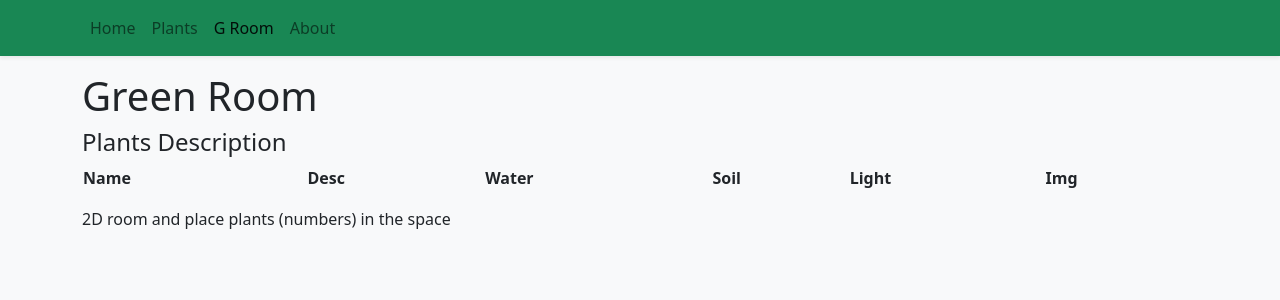
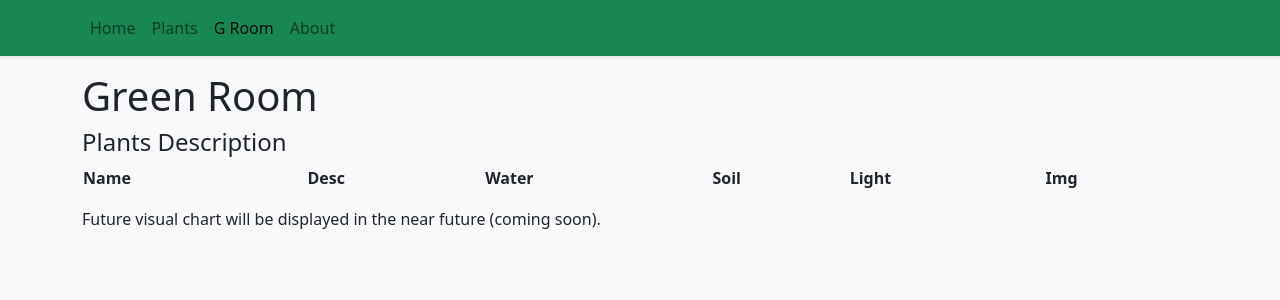
Before and after one commit to hseiji/green-room-app, a React (Vite) app: page /groom in a window 1280 px wide. Shown: the top 300 px of the page. Built offline with nearby package versions, Linux system fonts and the light colour scheme.

Commit message:
update GRoom page

```diff
--- a/src/pages/GRomm.tsx
+++ b/src/pages/GRomm.tsx
@@ -25,7 +25,9 @@ export function GRoom() {
         </tbody>
       </Table>
 
-      <p>2D room and place plants (numbers) in the space</p>
+      <p>
+        Future visual chart will be displayed in the near future (coming soon).
+      </p>
     </>
   )
 }
```
